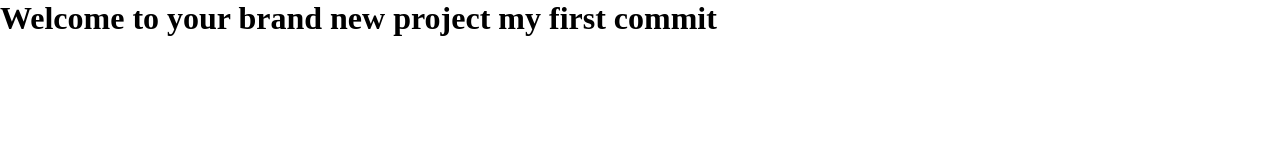
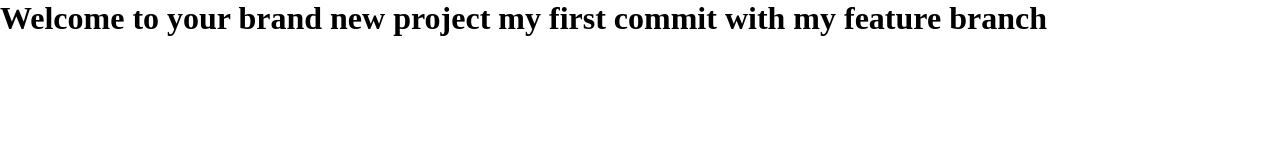
Before and after one commit to z-alien117/gitcourse, a plain HTML site: page index.html in a window 1280 px wide. Drawn offline with Linux system fonts and the light colour scheme.

Commit message:
agregando rama y modificando index

```diff
--- a/index.html
+++ b/index.html
@@ -8,6 +8,6 @@
     <title>Git Course</title>
 </head>
 <body>
-    <h1>Welcome to your brand new project my first commit</h1>
+    <h1>Welcome to your brand new project my first commit with my feature branch</h1>
 </body>
 </html>
```
